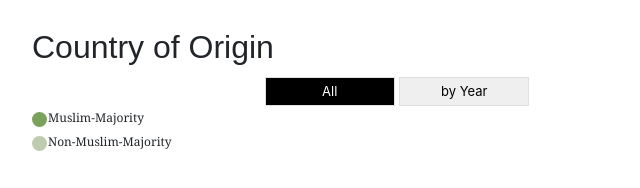
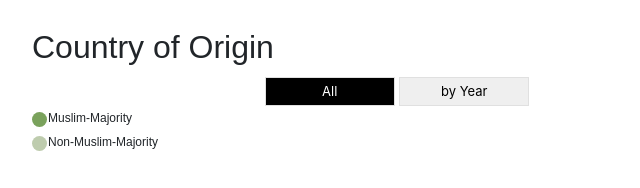
Before and after one commit to mprasse/bigDataClassProject, a website with bundled scripts: page index.html in a window 1280 px wide. Shown: the part 1064-1252 px from the top of the page, 243-883 px from the left. Built offline with nearby package versions, Linux system fonts and the light colour scheme.

Commit message:
Update refugeeStyleSheet.css

```diff
--- a/css/refugeeStyleSheet.css
+++ b/css/refugeeStyleSheet.css
@@ -36,7 +36,7 @@ font-size: 12px;
 
 
 td {
-font-family: Georgia, 'Times New Roman', serif;
+font-family: 'Chivo', sans-serif;
 font-size: 12px;
 }
 
```
